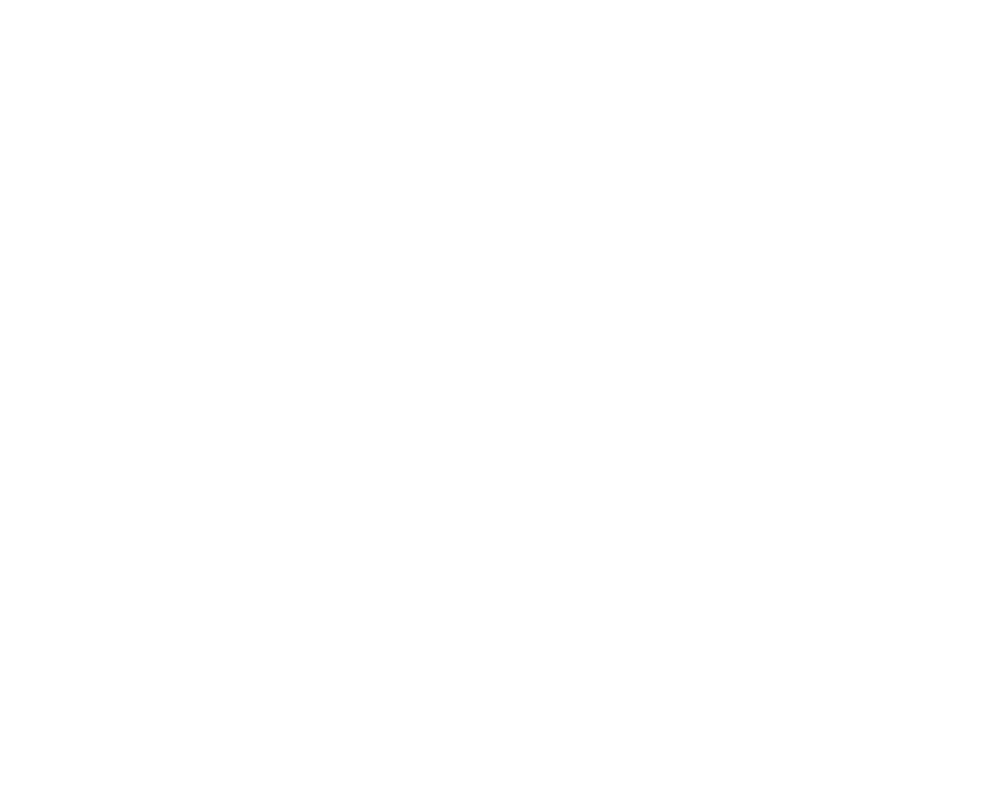
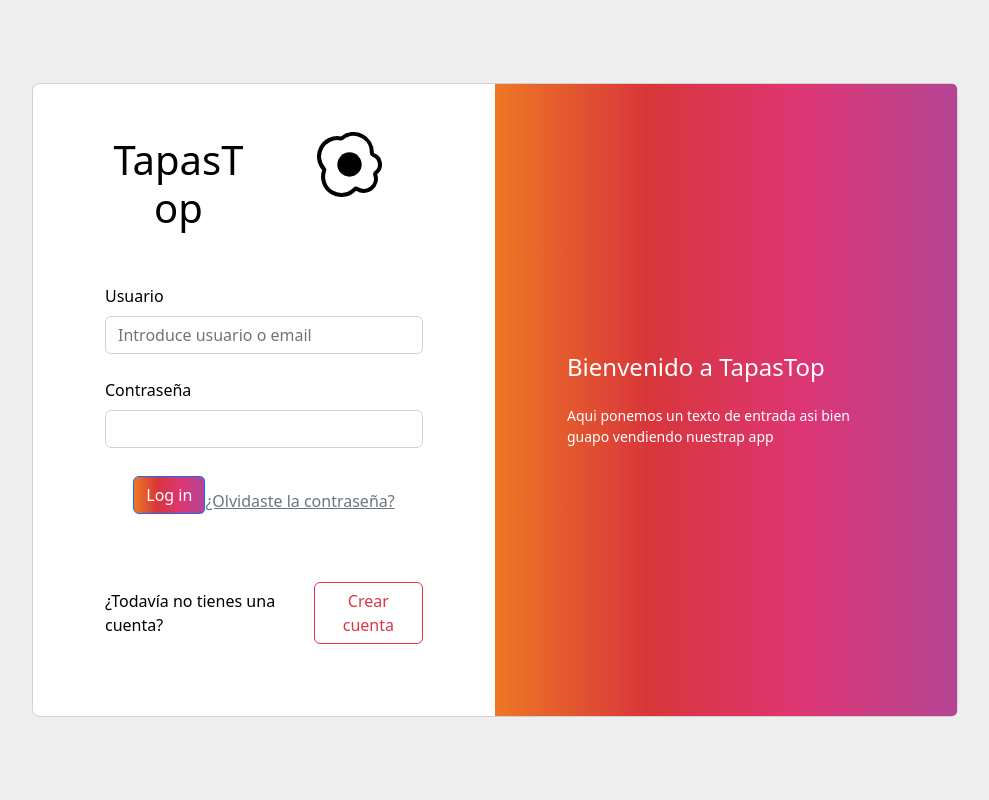
Before and after one commit to TapasTop/angular-frontend, an Angular app in the folder front/: page / in a window 1280 px wide. Shown: the top 800 px of the page, without its empty margins (145-1134 px from the left). Built offline with nearby package versions, Linux system fonts and the light colour scheme.

Commit message:
cambiada ruta del login

```diff
--- a/front/src/app/app-routing.module.ts
+++ b/front/src/app/app-routing.module.ts
@@ -4,8 +4,7 @@
 import { LoginComponent } from './login/login.component';
 
 const routes: Routes = [
-  { path: "", component: AppComponent, pathMatch: "full" },
-  { path: 'login', component: LoginComponent }
+  { path: "", component: AppComponent, pathMatch: "full" }
 ];
 
 @NgModule({
--- a/front/src/app/app.component.html
+++ b/front/src/app/app.component.html
@@ -1,4 +1,5 @@
 
 <div>
     <router-outlet></router-outlet>
+    <app-login></app-login>
 </div>
```
